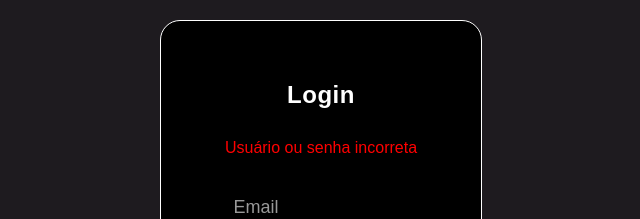
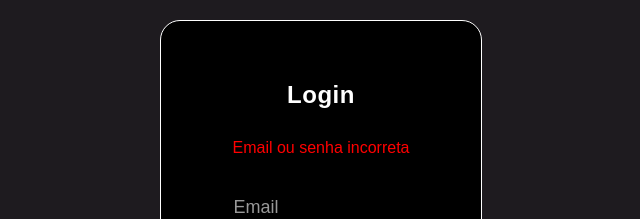
Before and after one commit to LettoKarvat/LettoCine, a React (Vite) app: page /login in a window 1280 px wide. Both pictures are taken after typing "Sample", "Sample123" into the empty fields and a click on the button "Entrar". Shown: the top 219 px of the page, without its empty margins (319-959 px from the left). Built offline with nearby package versions, Linux system fonts and the light colour scheme; no server answers.

Commit message:
email incorreto

```diff
--- a/src/Pages/LoginForm.jsx
+++ b/src/Pages/LoginForm.jsx
@@ -37,7 +37,7 @@ function LoginForm({ onLogin, errorMessage }) {
         <p>Login</p>
 
         {/* Mostrar a mensagem de erro se errorMessage existir */}
-        {errorMessage && <div className={styles.error}>Usuário ou senha incorreta</div>}
+        {errorMessage && <div className={styles.error}>Email ou senha incorreta</div>}
         <div className={styles.group}>
           <input
             required
```
